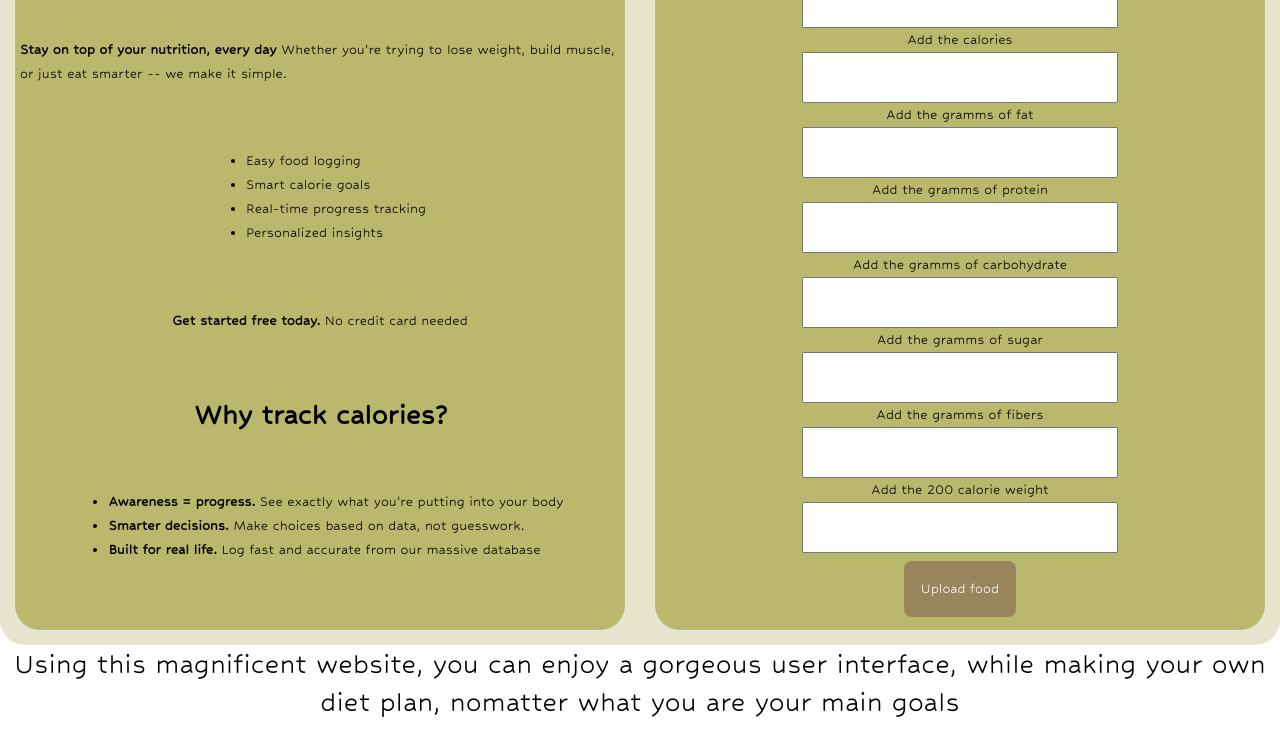
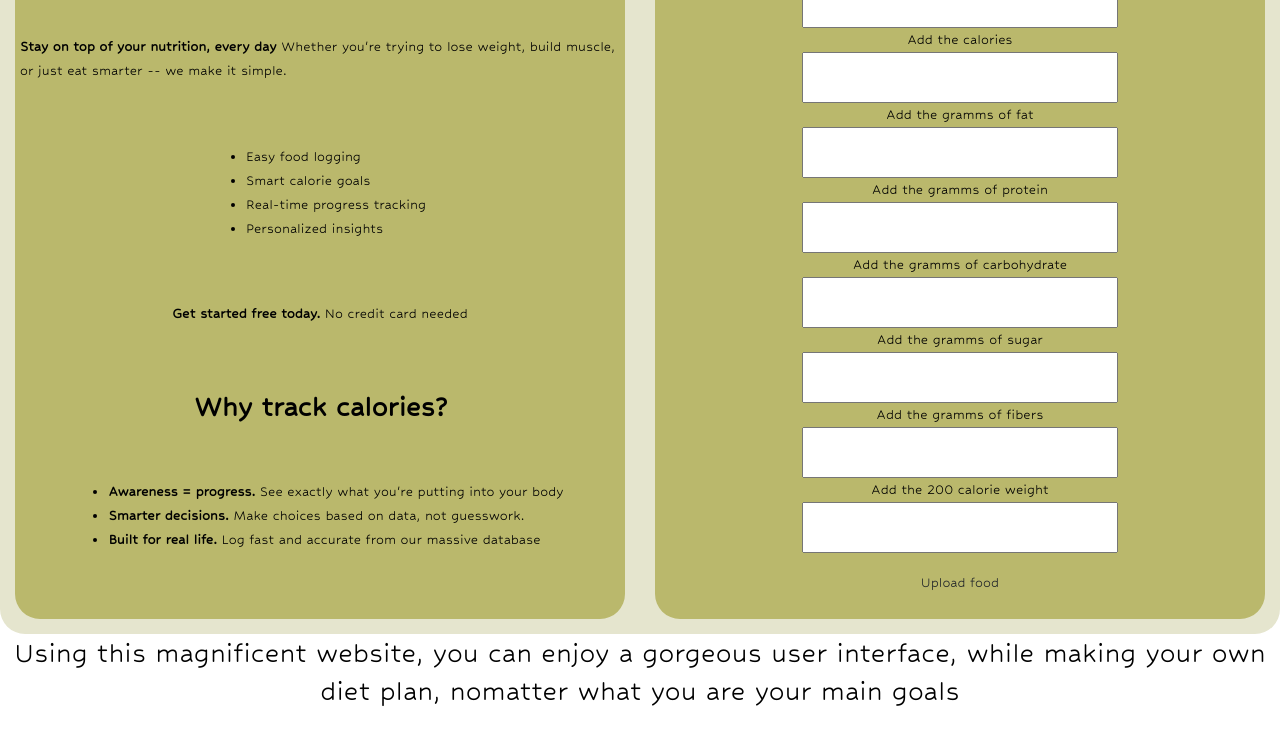
Before and after one commit to VerticalCoot2/EgyRemekVizsga, a website: page public/html/index.html in a window 1280 px wide. Shown: the part 719-1449 px from the top of the page. Drawn offline with Linux system fonts and the light colour scheme.

Commit message:
btn class

```diff
--- a/public/css/style.css
+++ b/public/css/style.css
@@ -400,7 +400,7 @@ button
     border: 0px;
     width: 14vh;
     height: 7vh;
-    margin: 1vh;
+    margin: 0.3vh 1vh 0.3vh 1vh;
 }
 
 button:hover
--- a/public/html/index.html
+++ b/public/html/index.html
@@ -90,7 +90,7 @@
                     <input class="inputs" type="number" name="Fiber_g_" id="Fiber_g_">
                     <label for="_200_Calorie_Weight_g_">Add the 200 calorie weight</label>
                     <input class="inputs" type="number" name="_200_Calorie_Weight_g_" id="_200_Calorie_Weight_g_">
-                    <button type="button" id="insert_gomb">Upload food</button>
+                    <button class="btn" type="button" id="insert_gomb">Upload food</button>
                   </form>
                 </div>
               </div>
--- a/public/javascript/etrendkeszito.js
+++ b/public/javascript/etrendkeszito.js
@@ -238,6 +238,7 @@ function cardGen(data, target)
             bottom.classList.add("bottom");
             let deleteBTN = document.createElement("button");
                 deleteBTN.type = "button";
+                deleteBTN.classList.add("btn")
                 deleteBTN.addEventListener("click", function()
                 {
                     //console.log("Deleting ID:" + this.parentElement.parentElement.dataset.id);
@@ -255,6 +256,7 @@ function cardGen(data, target)
                 card.classList.add("card");
                 let eatenBTN = document.createElement("button");
                 eatenBTN.type = "button";
+                eatenBTN.classList.add("btn")
                 eatenBTN.addEventListener("click", function()
                 {
                     //console.log("megette: " + this.parentElement.parentElement.dataset.id);
```
